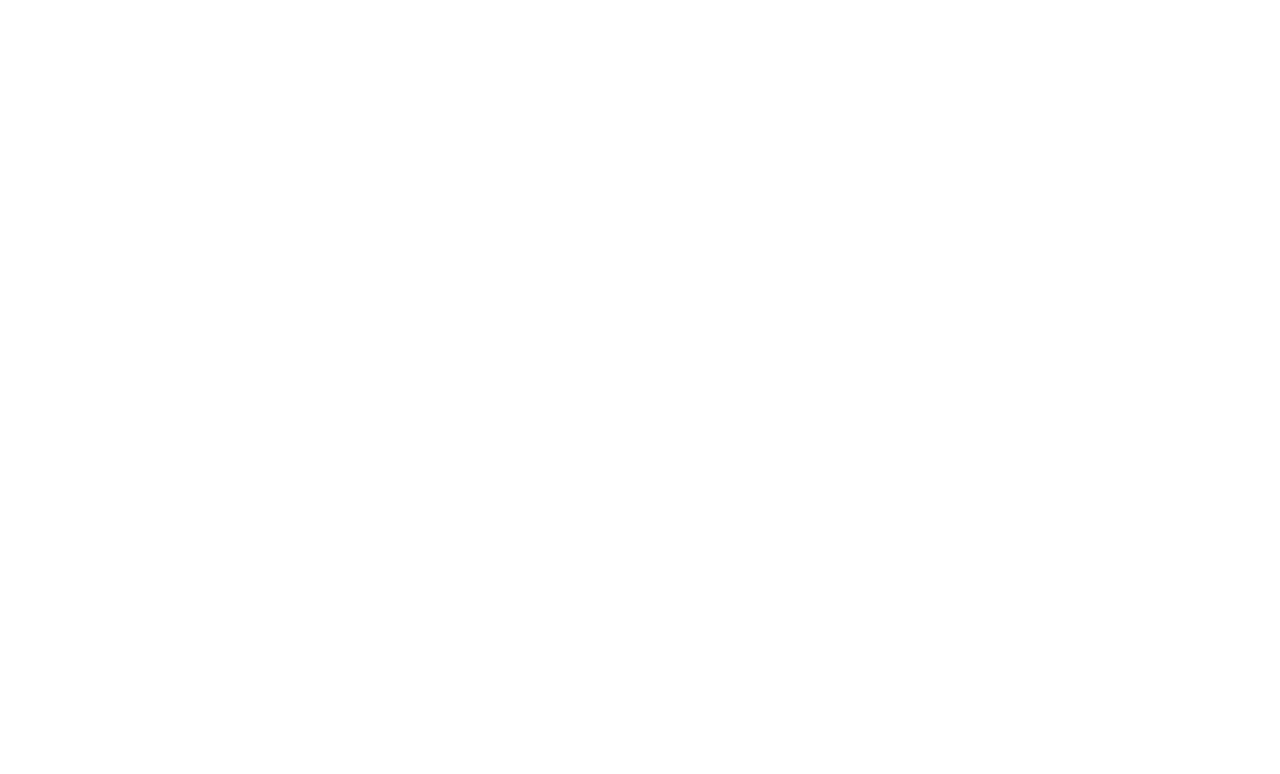
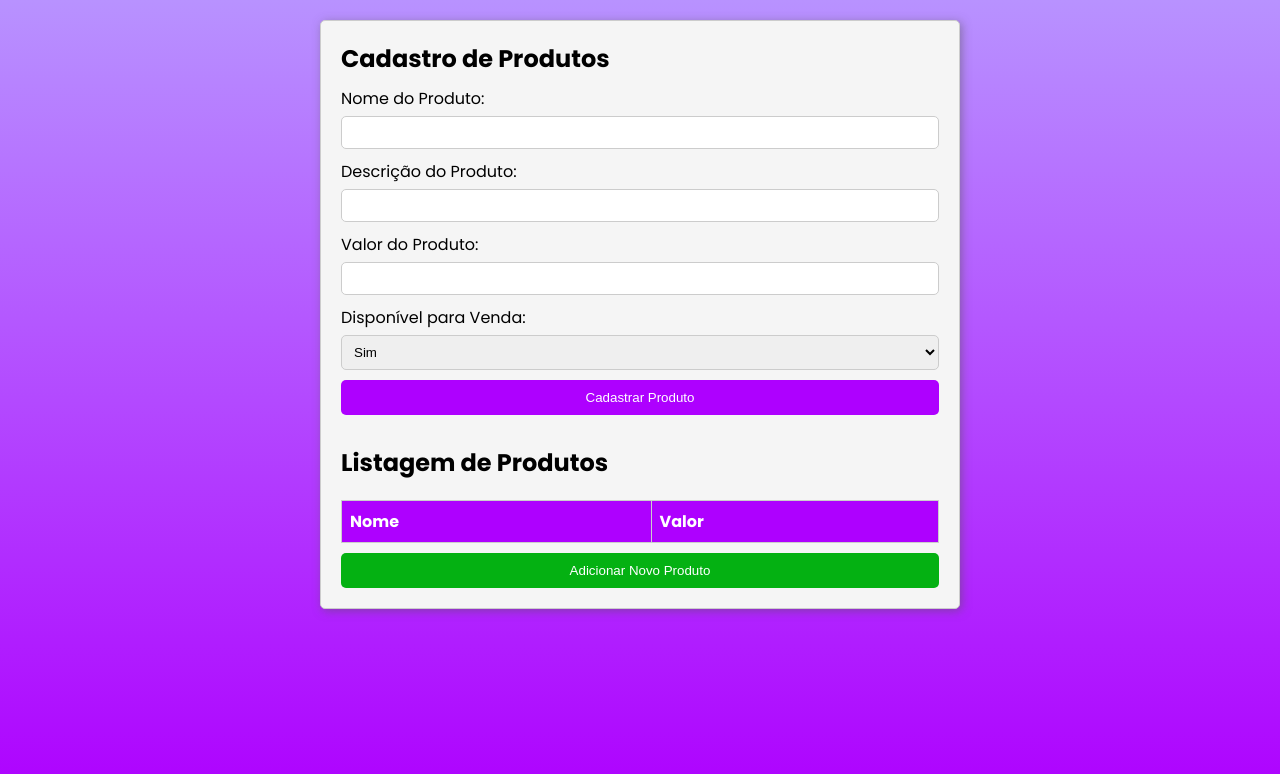
Before and after one commit to jotamedeiros/registration-list, a plain HTML site: page index.html in a window 1280 px wide. Drawn offline with Linux system fonts and the light colour scheme.

Commit message:
lista de registro de produtos

```diff
--- a/index.html
+++ b/index.html
@@ -8,7 +8,45 @@
 </head>
 <body>
 
+    <div class="container">
+        <!-- form de cadastro -->
+        <div class="container-form">
+            <h2>Cadastro de Produtos</h2>
+            <form id="produto-form">
+                <label for="produto-nome">Nome do Produto:</label>
+                <input type="text" name="produto-nome" id="produto-nome" required>
 
+                <label for="produto-desc">Descrição do Produto:</label>
+                <input type="text" name="produto-desc" id="produto-desc" required>
+
+                <label for="produto-valor">Valor do Produto:</label>
+                <input type="number" name="produto-valor" id="produto-valor" min="0" step="0.01" required>
+
+                <label for="produto-disp">Disponível para Venda:</label>
+                <select name="produto-disp" id="produto-disp" required>
+                    <option value="sim">Sim</option>
+                    <option value="nao">Não</option>
+                </select>
+
+                <input type="submit" value="Cadastrar Produto">
+            </form>
+        </div>
+
+        <!-- lista de produtos -->
+        <div class="container-lista">
+            <h2>Listagem de Produtos</h2>
+            <table id="produto-tabela">
+                <thead>
+                    <tr>
+                        <th>Nome</th>
+                        <th>Valor</th>
+                    </tr>
+                </thead>
+                <tbody id="produto-lista"></tbody>
+            </table>
+            <button id="btn-produto-add" class="btn-produto-add">Adicionar Novo Produto</button>
+        </div>
+    </div>
 
 <script src="script.js"></script>
 </body>
--- a/script.js
+++ b/script.js
@@ -0,0 +1,76 @@
+const produtoForm = document.querySelector('#produto-form')
+const produtoLista = document.querySelector('#produto-lista')
+const btnAddProduto = document.querySelector('#btn-produto-add')
+
+// array que armazenará os produtos.
+let produtos = []
+
+
+// Listener do 'submit' [Cadastrar Produto] do formulário.
+produtoForm.addEventListener('submit', (evt) => {
+    evt.preventDefault()
+    cadastraProduto()
+})
+
+// Função que cadastra o produto na listagem.
+const cadastraProduto = () => {
+    const p_nome = document.querySelector('#produto-nome').value
+    const p_desc = document.querySelector('#produto-desc').value
+    const p_valor = document.querySelector('#produto-valor').value
+    const p_disp = document.querySelector('#produto-disp').value
+
+    const produto = {
+        nome: p_nome,
+        descricao: p_desc,
+        valor: p_valor,
+        disponivel: p_disp
+    }
+
+    produtos.push(produto)
+    addProdutoLista(produto)
+    ordenarProdutos()
+    limparForm()
+}
+
+
+// Ordena os produtos na lista por valor
+const ordenarProdutos = () => {
+    produtoLista.innerHTML = ''
+    produtos.sort((produto1, produto2) => produto1.valor - produto2.valor)
+    produtos.forEach((el) => {
+        addProdutoLista(el)
+    })
+}
+
+
+// Limpa os campos do formulário
+const limparForm = () => {
+    const p_nome = document.querySelector('#produto-nome').value = ''
+    const p_desc = document.querySelector('#produto-desc').value = ''
+    const p_valor = document.querySelector('#produto-valor').value = ''
+    const p_disp = document.querySelector('#produto-disp').value = 'sim'
+}
+
+
+// Adiciona o produto na lista
+const addProdutoLista = (produto) => {
+    const linha = document.createElement('tr')
+    linha.innerHTML = `
+        <td>${produto.nome}</td>
+        <td>${produto.valor.toLocaleString('pt-BR', {style: 'currency', currency: 'BRL'})}</td>
+    `
+    produtoLista.appendChild(linha)
+}
+
+
+// Listener para o botão 'Adicionar Novo Produto'
+btnAddProduto.addEventListener('click', (evt) => {
+    const p_nome = document.querySelector('#produto-nome')
+    p_nome.focus()
+})
+
+
+// Mostra os produtos na lista no carregamento da página
+window.onload = function() {
+    ordenarProdutos()
+}
--- a/styles.css
+++ b/styles.css
@@ -1 +1,111 @@
 @charset "utf-8";
+
+@import url('https://fonts.googleapis.com/css2?family=Poppins:wght@400;500;700&display=swap');
+
+* {
+    padding: 0px;
+    margin: 0px;
+    box-sizing: border-box;
+}
+
+body {
+    font-family: 'Poppins', Arial, Helvetica, sans-serif;
+    /* background-color: #b892ff; */
+    background-image: linear-gradient(#b892ff, #ae00ff);
+    width: 98;
+    height: 97.8vh;
+}
+
+.container {
+    display: flex;
+    flex-direction: column;
+    justify-content: center;
+    background-color: #f5f5f5;
+    max-width: 50%;
+    margin: 20px auto;
+    padding: 20px;
+    border: 1px solid #ccc;
+    border-radius: 5px;
+    box-shadow: 2px 2px 10px rgba(87, 87, 87, 0.5);
+}
+
+.container-form {
+    width: 100%;
+}
+
+form {
+    display: flex;
+    flex-direction: column;
+}
+
+h2 {
+    margin: 0px auto 10px auto;
+}
+
+label {
+    margin-bottom: 5px;
+}
+
+input[type='text'], input[type='number'] {
+    padding: 8px;
+    margin-bottom: 10px;
+    border: 1px solid #ccc;
+    border-radius: 5px;
+}
+
+select {
+    padding: 8px;
+    margin-bottom: 10px;
+    border: 1px solid #ccc;
+    border-radius: 5px;
+}
+
+input[type='submit'] {
+    padding: 10px 20px;
+    background-color: #ae00ff;
+    color: #fff;
+    border: none;
+    border-radius: 5px;
+    cursor: pointer;
+}
+
+input[type='submit']:hover {
+    background-color: #8800c7;
+}
+
+.container-lista {
+    width: 100%;
+    margin-top: 30px;
+}
+
+table {
+    width: 100%;
+    border-collapse: collapse;
+    margin-top: 20px;
+}
+
+th {
+    background-color: #ae00ff;
+    color: #fff;
+}
+
+th, td {
+    border: 1px solid #ccc;
+    padding: 8px;
+    text-align: left;
+}
+
+.btn-produto-add {
+    width: 100%;
+    margin-top: 10px;
+    padding: 10px 20px;
+    background-color: #04b112;
+    color: #fff;
+    border: none;
+    border-radius: 5px;
+    cursor: pointer;
+}
+
+.btn-produto-add:hover {
+    background-color: #039710;
+}
```
